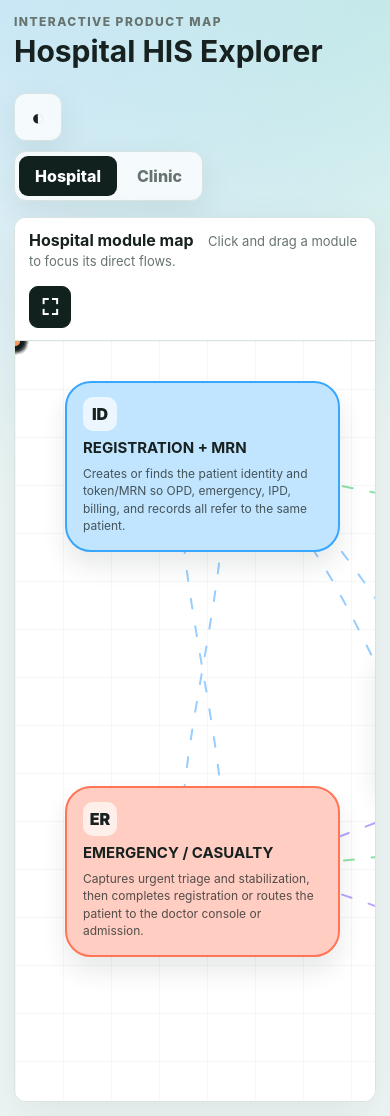
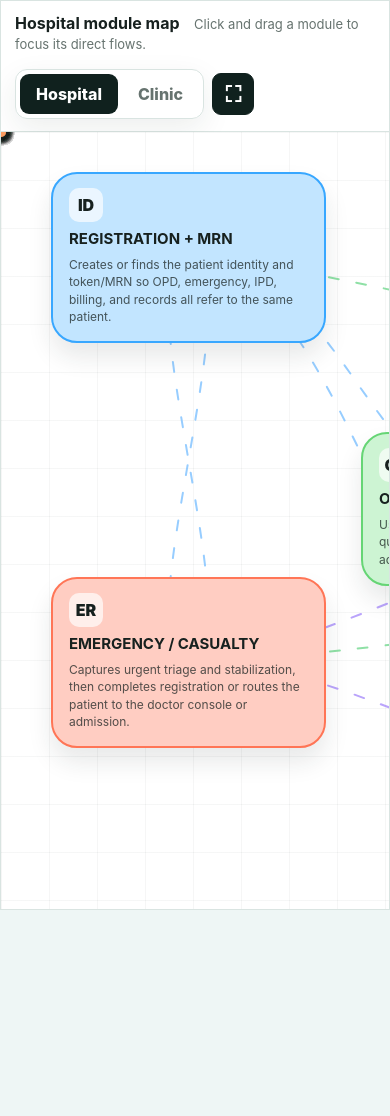
Before and after one commit to akhiltomprakash/HMS_flows, a plain HTML site: page index.html in a window 390 px wide. After the commit the page ends 910 px from the top, so only its background shows below. Drawn offline with Linux system fonts and the light colour scheme.

Commit message:
Simplify map layout

```diff
--- a/app.js
+++ b/app.js
@@ -551,7 +551,6 @@ const fullscreenBtn = document.getElementById("fullscreenBtn");
 const mapCard = document.querySelector(".map-card");
 const mapStage = document.getElementById("mapStage");
 const mapContent = document.getElementById("mapContent");
-const themeBtn = document.getElementById("themeBtn");
 const connectionsSvg = document.querySelector(".connections");
 const mapTitle = document.getElementById("mapTitle");
 const tabButtons = document.querySelectorAll("[data-product]");
@@ -814,11 +813,6 @@ document.addEventListener("fullscreenchange", () => {
   );
 });
 
-themeBtn.addEventListener("click", () => {
-  document.body.classList.toggle("dark");
-  themeBtn.textContent = document.body.classList.contains("dark") ? "☀" : "◐";
-});
-
 function applyZoom(nextZoom, originX, originY) {
   const clamped = Math.min(1.9, Math.max(0.55, nextZoom));
   const rect = mapStage.getBoundingClientRect();
--- a/index.html
+++ b/index.html
@@ -8,22 +8,6 @@
   </head>
   <body>
     <main class="app-shell">
-      <header class="topbar">
-        <div>
-          <p class="eyebrow">Interactive product map</p>
-          <h1>Hospital HIS Explorer</h1>
-        </div>
-        <div class="top-actions">
-          <button class="icon-btn" id="themeBtn" type="button" aria-label="Toggle dark mode">
-            ◐
-          </button>
-          <nav class="tabs" aria-label="Product type">
-            <button class="tab active" type="button" data-product="hospital">Hospital</button>
-            <button class="tab" type="button" data-product="clinic">Clinic</button>
-          </nav>
-        </div>
-      </header>
-
       <section class="workspace">
         <div class="map-card">
           <div class="map-toolbar">
@@ -32,6 +16,10 @@
               <span>Click and drag a module to focus its direct flows.</span>
             </div>
             <div class="map-actions">
+              <nav class="tabs" aria-label="Product type">
+                <button class="tab active" type="button" data-product="hospital">Hospital</button>
+                <button class="tab" type="button" data-product="clinic">Clinic</button>
+              </nav>
               <button class="tool-btn primary icon-only" id="fullscreenBtn" type="button" aria-label="Full screen">
                 ⛶
               </button>
--- a/styles.css
+++ b/styles.css
@@ -11,14 +11,6 @@
   --record: #22c55e;
   --governance: #14b8a6;
   --danger: #ef4444;
-}
-
-body.dark {
-  --bg: #0d1513;
-  --ink: #edf7f4;
-  --muted: #a6b8b2;
-  --card: #14201d;
-  --border: #2b3c37;
 }
 
 * {
@@ -37,37 +29,12 @@ body {
     sans-serif;
 }
 
-body.dark {
-  background:
-    radial-gradient(circle at top left, rgba(56, 167, 255, 0.14), transparent 32rem),
-    radial-gradient(circle at top right, rgba(20, 184, 166, 0.12), transparent 28rem),
-    var(--bg);
-}
-
 button {
   font: inherit;
 }
 
 .app-shell {
-  padding: 24px;
-}
-
-.topbar {
-  display: flex;
-  align-items: center;
-  justify-content: space-between;
-  gap: 24px;
-  margin: 0 auto 16px;
-  max-width: 1480px;
-}
-
-.eyebrow {
-  margin: 0 0 4px;
-  color: var(--muted);
-  font-size: 12px;
-  font-weight: 800;
-  letter-spacing: 0.12em;
-  text-transform: uppercase;
+  padding: 0;
 }
 
 h1,
@@ -90,38 +57,6 @@ h1 {
   border-radius: 12px;
   background: rgba(255, 255, 255, 0.78);
   box-shadow: 0 10px 30px rgba(25, 47, 42, 0.08);
-}
-
-.top-actions {
-  display: flex;
-  align-items: center;
-  gap: 10px;
-}
-
-.icon-btn {
-  display: inline-grid;
-  width: 48px;
-  height: 48px;
-  place-items: center;
-  border: 1px solid var(--border);
-  border-radius: 12px;
-  background: rgba(255, 255, 255, 0.78);
-  color: var(--ink);
-  cursor: pointer;
-  font-size: 22px;
-  font-weight: 900;
-  box-shadow: 0 10px 30px rgba(25, 47, 42, 0.08);
-}
-
-body.dark .tabs,
-body.dark .icon-btn,
-body.dark .map-toolbar {
-  background: rgba(20, 32, 29, 0.86);
-}
-
-body.dark .tab.active {
-  background: #edf7f4;
-  color: #10211e;
 }
 
 .tab {
@@ -193,13 +128,12 @@ body.dark .tab.active {
   display: grid;
   grid-template-columns: 1fr;
   gap: 14px;
-  max-width: 1480px;
-  margin: 16px auto 0;
+  margin: 0;
 }
 
 .map-card {
   border: 1px solid var(--border);
-  border-radius: 12px;
+  border-radius: 0;
   background: var(--card);
   box-shadow: 0 18px 50px rgba(25, 47, 42, 0.08);
 }
@@ -269,22 +203,14 @@ body.dark .tab.active {
 .map-stage {
   position: relative;
   width: 100%;
-  height: 74vh;
-  min-height: 760px;
+  height: calc(100vh - 67px);
+  min-height: 0;
   overflow: auto;
   overscroll-behavior: contain;
   background:
     linear-gradient(rgba(23, 33, 31, 0.04) 1px, transparent 1px),
     linear-gradient(90deg, rgba(23, 33, 31, 0.04) 1px, transparent 1px),
     #ffffff;
-  background-size: 48px 48px;
-}
-
-body.dark .map-stage {
-  background:
-    linear-gradient(rgba(237, 247, 244, 0.05) 1px, transparent 1px),
-    linear-gradient(90deg, rgba(237, 247, 244, 0.05) 1px, transparent 1px),
-    #0f1916;
   background-size: 48px 48px;
 }
 
@@ -423,10 +349,6 @@ body.dark .map-stage {
   background: #c6faf6;
 }
 
-body.dark .node {
-  color: #14201d;
-}
-
 .flow-path {
   opacity: 0.42;
   transition: opacity 180ms ease;
@@ -457,24 +379,9 @@ body.dark .node {
   }
 }
 
-body.dark .tool-btn {
-  background: #182723;
-  color: var(--ink);
-}
-
 @media (max-width: 720px) {
   .app-shell {
-    padding: 14px;
-  }
-
-  .topbar {
-    align-items: flex-start;
-    flex-direction: column;
-  }
-
-  .top-actions {
-    align-items: flex-start;
-    flex-direction: column;
+    padding: 0;
   }
 
   .map-toolbar {
```
